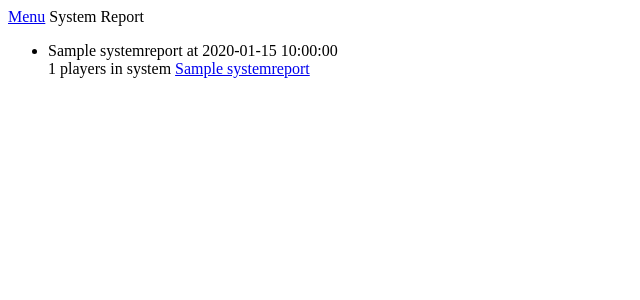
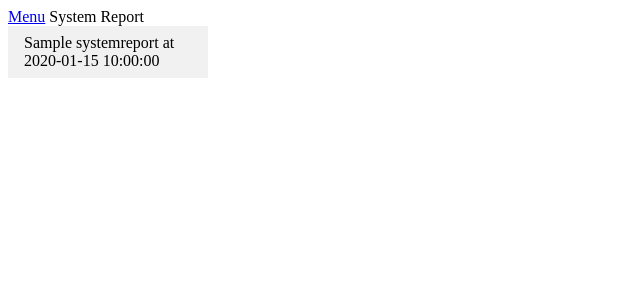
Before and after one commit to rspet123/LONGBOW, a Flask app: page /report_viewer in a window 1280 px wide. Shown: the top 300 px of the page, without its empty margins (0-640 px from the left). Run offline with Flask 2, Linux system fonts and the light colour scheme; a database or web service that is not in the repository returns one stand-in record (values such as "Sample title"); parts of the project's set-up code (start-up, migrations or seed data) failed here and were passed over.

Commit message:
Added CSS

```diff
--- a/Player.py
+++ b/Player.py
@@ -144,7 +144,7 @@ class Player:
         }
 
     def __hash__(self):
-        """Allowing us to hash the player class in a dict"""
+        """Allows us to hash the player class in a dict"""
         return self.char_id
 
     def __str__(self):
--- /dev/null
+++ b/static/styles/main.css
@@ -0,0 +1,43 @@
+ul {
+  list-style-type: none;
+  margin: 0;
+  padding: 0;
+  width: 200px;
+  background-color: #f1f1f1;
+}
+body{
+  font-size: 2vmin;
+}
+li a {
+  display: block;
+  color: #000;
+  padding: 8px 16px;
+  text-decoration: none;
+}
+
+/* Change the link color on hover */
+li a:hover {
+  background-color: #555;
+  color: red;
+}
+
+.dropdown {
+  position: relative;
+  display: inline-block;
+}
+
+.dropdown-content {
+  display: none;
+  position: absolute;
+  background-color: #f9f9f9;
+  min-width: 160px;
+  box-shadow: 0px 8px 16px 0px rgba(0,0,0,0.2);
+  padding: 12px 16px;
+  z-index: 1;
+  top: -5px;
+  left: 105%;
+}
+
+.dropdown:hover .dropdown-content {
+  display: block;
+}
--- a/templates/character.html
+++ b/templates/character.html
@@ -1,6 +1,7 @@
 <!DOCTYPE html>
 <html lang="en">
 <head>
+    <link rel= "stylesheet" type= "text/css" href= "{{ url_for('static',filename='styles/main.css') }}">
     <meta charset="UTF-8">
     <title>{{character['_id']}}</title>
 </head>
--- a/templates/characters.html
+++ b/templates/characters.html
@@ -1,6 +1,7 @@
 <!DOCTYPE html>
 <html lang="en">
 <head>
+    <link rel= "stylesheet" type= "text/css" href= "{{ url_for('static',filename='styles/main.css') }}">
     <meta charset="UTF-8">
     <title>Characters</title>
 </head>
--- a/templates/menu.html
+++ b/templates/menu.html
@@ -1,14 +1,15 @@
 <!DOCTYPE html>
 <html lang="en">
 <head>
+    <link rel= "stylesheet" type= "text/css" href= "{{ url_for('static',filename='styles/main.css') }}">
     <meta charset="UTF-8">
     <title>LONGBOW</title>
 </head>
   <body>
     <header>
       <div class="container">
-        <h1 class="logo">LONGBOW</h1>
-        <h1 class="logo">Menu</h1>
+        <h1 class="main_title">LONGBOW</h1>
+        <h2 class="logo">Menu</h2>
           <ul class="menu">
               <li><a href="{{ url_for('system_report') }}">System Report</a></li>
               <li><a href="{{ url_for('login') }}">Login</a></li>
--- a/templates/system.html
+++ b/templates/system.html
@@ -1,6 +1,7 @@
 <!DOCTYPE html>
 <html lang="en">
 <head>
+    <link rel= "stylesheet" type= "text/css" href= "{{ url_for('static',filename='styles/main.css') }}">
     <meta charset="UTF-8">
     <title>Title</title>
 </head>
--- a/templates/systems.html
+++ b/templates/systems.html
@@ -1,6 +1,7 @@
 <!DOCTYPE html>
 <html lang="en">
 <head>
+    <link rel= "stylesheet" type= "text/css" href= "{{ url_for('static',filename='styles/main.css') }}">
     <meta charset="UTF-8">
     <title>Systems</title>
 </head>
--- a/templates/view_report.html
+++ b/templates/view_report.html
@@ -1,14 +1,17 @@
 <!DOCTYPE html>
 <html lang="en">
 <head>
-    <meta charset="UTF-8">
+    <link rel= "stylesheet" type= "text/css" href= "{{ url_for('static',filename='styles/main.css') }}">
+    <meta charset="UTF-8">-
     <title>{{report["system_name"]}} at {{ report["time"] }}</title>
 </head>
     <body>
     <button onclick="history.back()">Go Back</button>
     System: {{report["system_name"]}} at {{ report["time"] }}
+    <ul class="menu">
     {%- for player in report["player_ids"] %}
         <li><a href="{{ url_for('character',name = player) }}">{{player}}</a></li>
     {% endfor %}
+    </ul>
     </body>
 </html>
--- a/templates/view_system_reports.html
+++ b/templates/view_system_reports.html
@@ -1,6 +1,7 @@
 <!DOCTYPE html>
 <html lang="en">
     <head>
+        <link rel= "stylesheet" type= "text/css" href= "{{ url_for('static',filename='styles/main.css') }}">
         <meta charset="UTF-8">
         <title>System Reports</title>
     </head>
@@ -9,9 +10,12 @@
     System Report
         <ul class="menu">
             {%- for report in reports %}
-            <li>{{report["system_name"]}} at {{ report["time"] }}</li>
-            {{report["player_ids"]|length}} players in system
-            <a href="{{ url_for('report',id = report["_id"]) }}">{{ report["system_name"]}}</a>
+                <div class="dropdown">
+                    <li><a href="{{ url_for('report',id = report["_id"]) }}">{{report["system_name"]}} at {{ report["time"] }}</a></li>
+                    <div class="dropdown-content">
+                        <p>{{report["player_ids"]|length}} players in system</p>
+                    </div>
+                </div>
             {% endfor %}
         </ul>
     </body>
```
Lines whose indentation alone changed are shown as unchanged.
